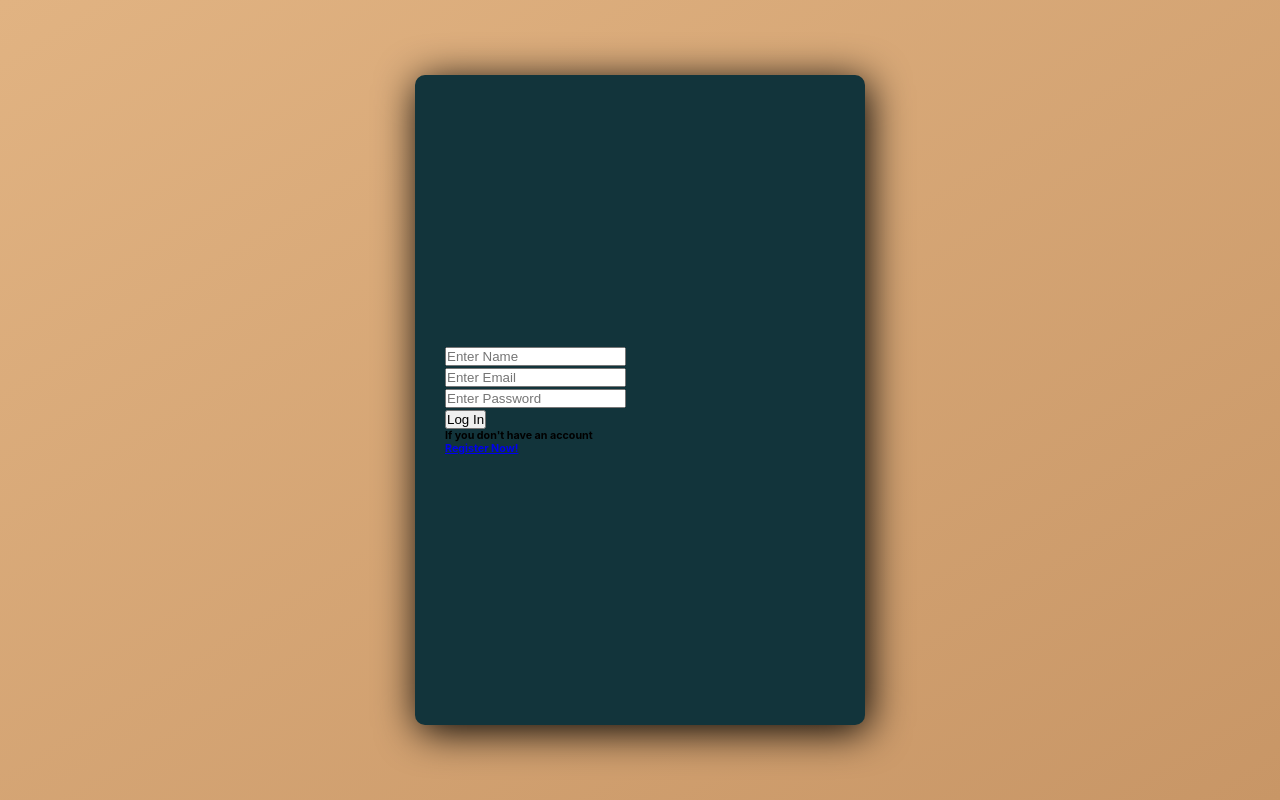
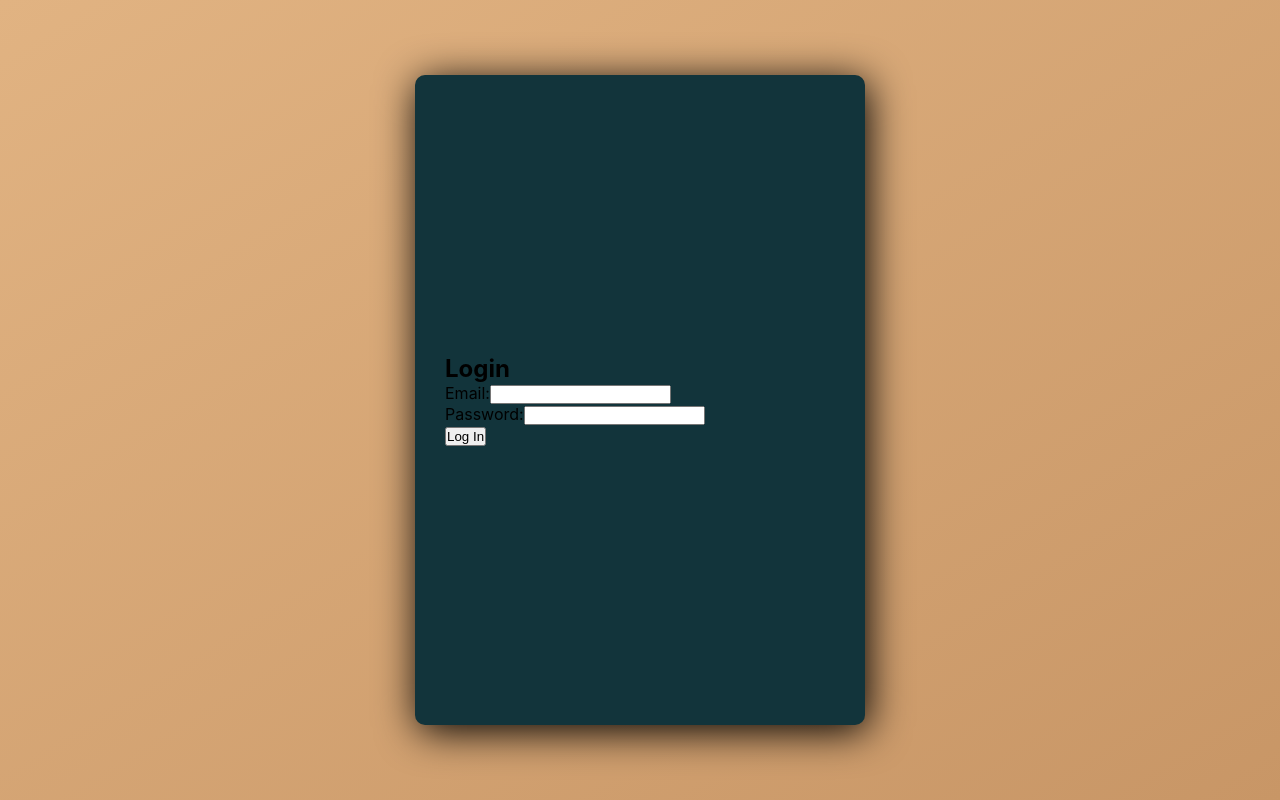
Before and after one commit to venus714/task-manager-frontend, a React (Create React App) app in the folder task-frontend/: page / in a window 1280 px wide. Built offline with nearby package versions, Linux system fonts and the light colour scheme; no server answers.

Commit message:
login linked

```diff
--- a/task-frontend/src/components/Login.js
+++ b/task-frontend/src/components/Login.js
@@ -1,23 +1,60 @@
-import React from "react";
+import React, { useState } from "react";
 import { Link } from "react-router-dom";
 
-function Login (){
-    return(
-        <div>
-            <form>
-                <input type="text" placeholder="Enter Name" /><br />
-                <input type="email" placeholder="Enter Email"/><br />
-                <input  type="password" placeholder="Enter Password"/><br />
-                <Link to="/Task"><button type="submit">Log In</button></Link>
 
-                <span>
-                    <h6>If you don't have an account</h6>
-                    <Link to="signup"><h6>Register Now!</h6></Link>
+function Login() {
+  const [email, setEmail] = useState("");
+  const [password, setPassword] = useState("");
+
+  const handleEmailChange = (event) => {
+    setEmail(event.target.value);
+  };
+
+  const handlePasswordChange = (event) => {
+    setPassword(event.target.value);
+  };
 
 
-                </span>
-            </form>
-        </div>
-    )
+
+  const handleFormSubmit = (event) => {
+    event.preventDefault();
+    fetch("http://127.0.0.1:9292/login", {
+      method: "POST",
+      headers: { "Content-Type": "application/json" },
+      body: JSON.stringify({ email, password }),
+    })
+      .then((response) => response.json())
+      .then((data) => {
+        if (data.code === 200) {
+
+          console.log("Login successful!");
+        } else {
+          console.log("Login failed: " + data.data.message);
+        }
+      })
+      .catch((error) => {
+        console.error("Error:", error);
+      });
+  };
+
+  return (
+    <div>
+      <h2>Login</h2>
+      <form onSubmit={handleFormSubmit}>
+        <label>
+          Email:
+          <input type="email" name="email" value={email} onChange={handleEmailChange} />
+        </label>
+        <br />
+        <label>
+          Password:
+          <input type="password" name="password" value={password} onChange={handlePasswordChange} />
+        </label>
+        <br />
+        <Link to="/Task"><button type="submit">Log In</button></Link>
+      </form>
+    </div>
+  );
 }
-export default Login
+
+export default Login;
```
